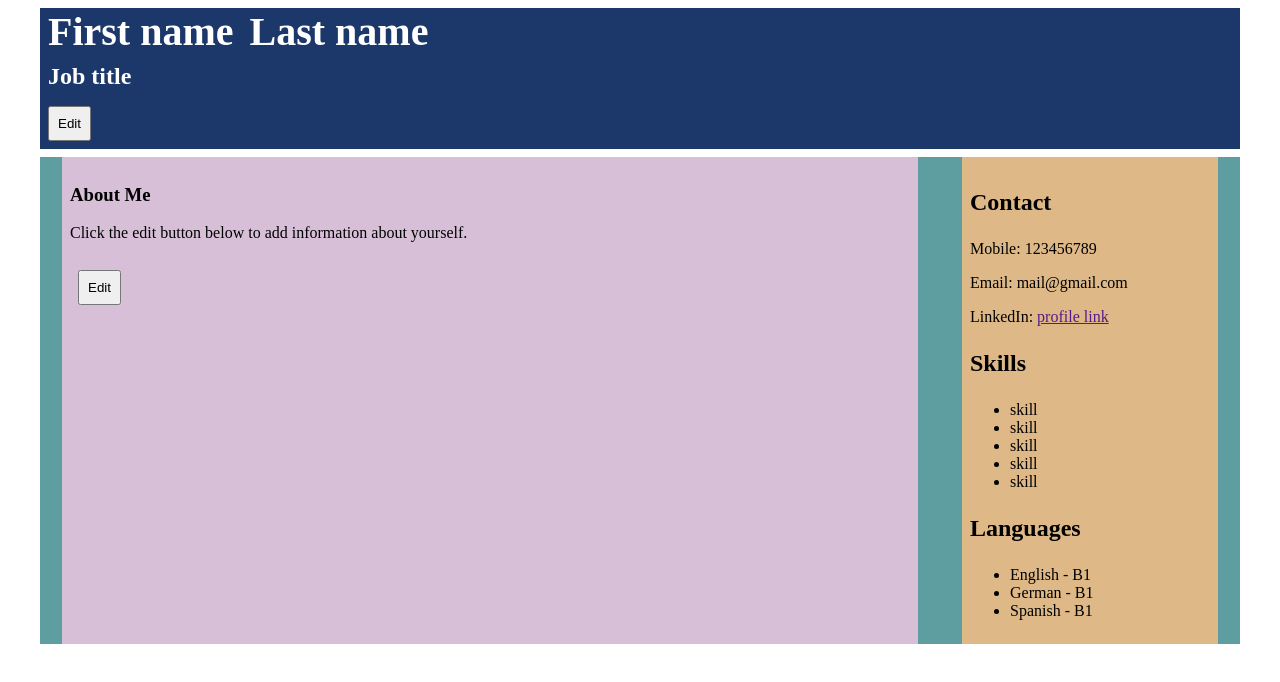
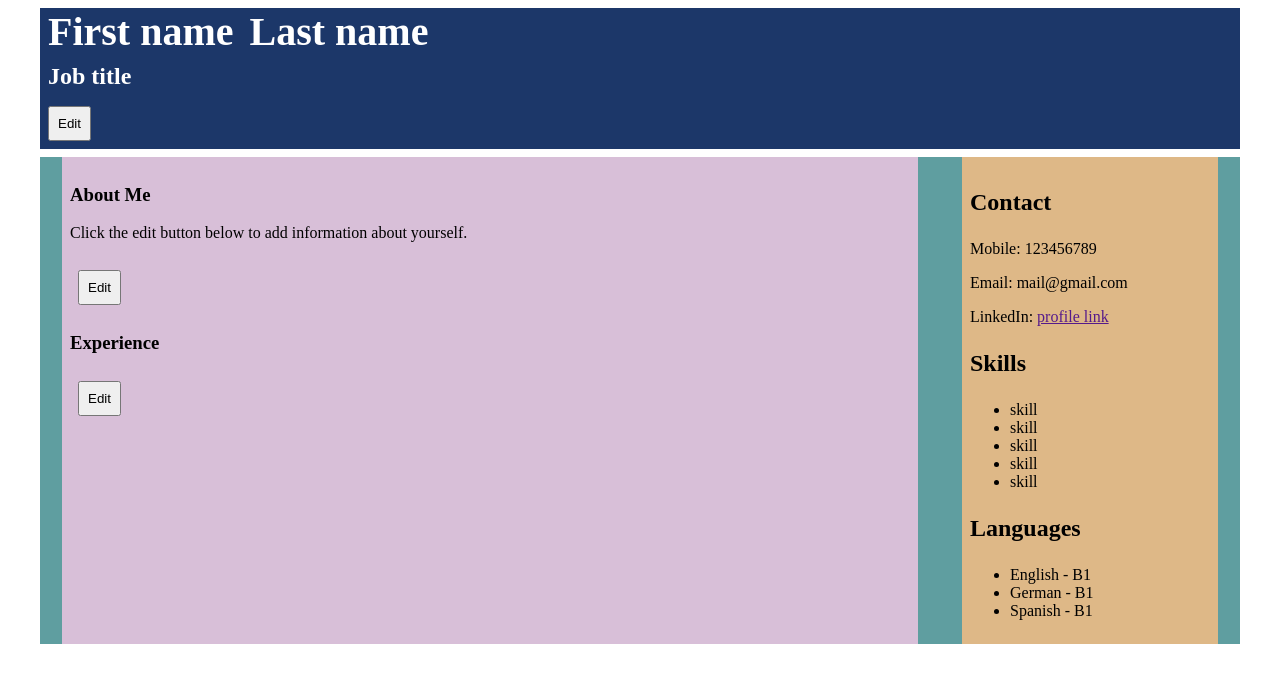
Before and after one commit to mkj-dev/top-cv-creator, a React (Vite) app: page / in a window 1280 px wide. Shown: the top 682 px of the page. Built offline with nearby package versions, Linux system fonts and the light colour scheme.

Commit message:
Import and add CVExperience component

```diff
--- a/src/components/CVMain.jsx
+++ b/src/components/CVMain.jsx
@@ -1,12 +1,14 @@
 import '../styles/CVMain.css';
 import CVAbout from './CVAbout';
 import CVAside from './CVAside';
+import CVExperience from './CVExperience';
 
 export default function CVMain() {
   return (
     <main id="cv-document">
       <section className='cv-main-section'>
         <CVAbout />
+        <CVExperience />
       </section>
       <section className='cv-aside-section'>
         <CVAside />
```
